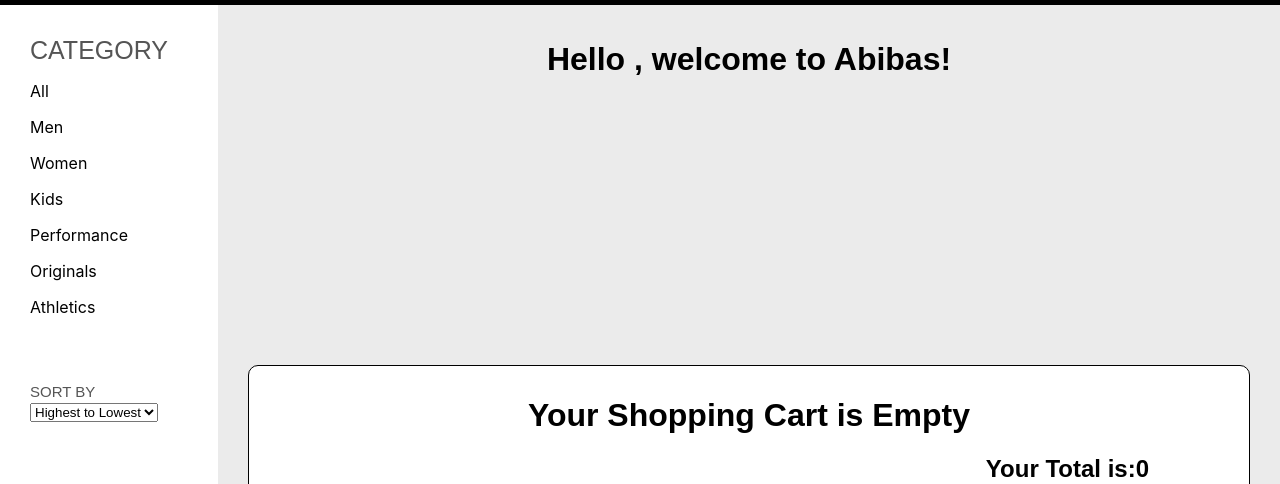
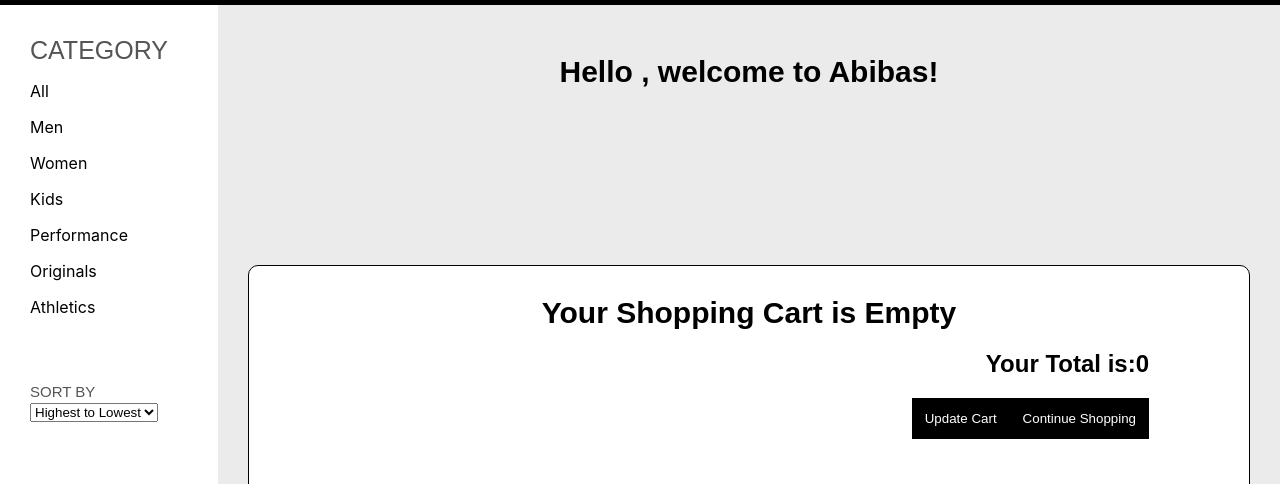
Before and after one commit to brianw921/ecommerce_frontend, a React (Create React App) app: page /profile in a window 1280 px wide. Shown: the part 305-789 px from the top of the page. Built offline with nearby package versions, Linux system fonts and the light colour scheme.

Commit message:
previous orders

```diff
--- a/src/Components/NavComponent/UserProfile.js
+++ b/src/Components/NavComponent/UserProfile.js
@@ -12,12 +12,12 @@
         return (
             < div className ="user-profile" >
                 <h1>Hello {user.name ? user.name: ", welcome to Abibas"}!</h1>
-                <UserProfileCart />
-
-            {user.orders.map( (order) => {
-                return <UserProfilePreviousOrders order={order} key={order.id}/>
-            }
-            )}
+                    <UserProfileCart />
+                <h1>Previous Orders</h1>
+                    {user.orders.map( (order) => {
+                        return <UserProfilePreviousOrders order={order} key={order.id}/>
+                    }
+                    )}
 
             </div>
         )
--- a/src/Components/NavComponent/UserProfilePreviousOrders.js
+++ b/src/Components/NavComponent/UserProfilePreviousOrders.js
@@ -31,7 +31,7 @@
         const dateTime = order.datetime
         return (
             <div className="up-prev-orders">
-                <h1>Previous Orders</h1>
+
                 <p>Order placed:  {moment(dateTime).format('LL')}</p>
                 <ol>
                     {this.showPreviousOrders()}
--- a/src/index.css
+++ b/src/index.css
@@ -509,12 +509,14 @@
    flex-wrap: wrap;
    justify-content: center;
    /* align-items: center; */
-   padding: 15px;
+   padding: 30px;
    background-color: #ebebeb;
    font-family: Arial;
 }
 
-
+.user-profile h1{
+  font-size: 30px;
+}
 
 
 .user-profile-cart{
@@ -527,11 +529,13 @@
   padding-left: 100px;
   padding-bottom: 10px;
   font-family: Arial;
+
 }
 
 .user-profile-cart h1{
   display: flex;
   justify-content: center;
+  font-family: Arial;
 }
 
 
@@ -549,11 +553,13 @@
   padding-right: 100px;
   padding-left: 100px;
   padding-bottom: 100px;
+
 }
 
 .up-prev-orders h1{
   display: flex;
   justify-content: flex-end;
+  font-family: Arial;
 }
 .user-profile-cart {
   border: solid black .5px;
```
